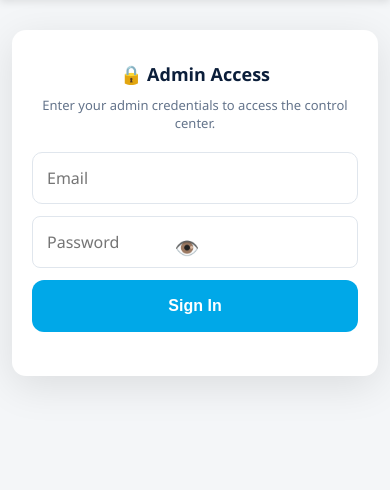
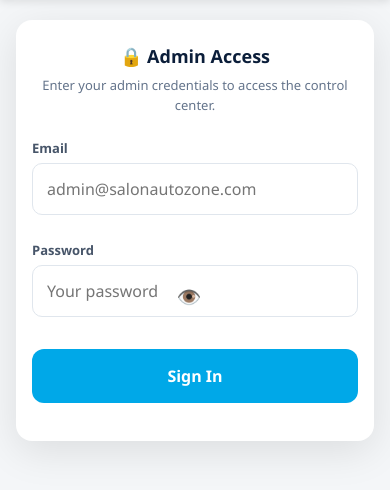
Before and after one commit to barebonesdemolition/saloncarparts, a FastAPI app: page /admin-panel-x9k2m7 in a window 390 px wide. Shown: the part 72-562 px from the top of the page. Run offline with FastAPI, Linux system fonts and the light colour scheme.

Commit message:
Mobile-optimized admin login: fix input typing + eye icon position

```diff
--- a/app/templates/admin_dashboard.html
+++ b/app/templates/admin_dashboard.html
@@ -219,6 +219,54 @@ body{font-family:'Segoe UI',Arial,sans-serif;background:#f4f6f8;color:#1a1a1a}
     }
 }
 
+
+/* Mobile-optimized admin login */
+@media (max-width: 768px) {
+    .login-prompt {
+        margin: 20px 16px;
+        padding: 32px 20px;
+        border-radius: 16px;
+    }
+    .login-prompt h1 {
+        font-size: 20px;
+        margin-bottom: 8px;
+    }
+    .login-prompt p {
+        font-size: 13px;
+        margin-bottom: 24px;
+        line-height: 1.5;
+    }
+    .login-prompt input {
+        font-size: 16px !important;
+        padding: 14px !important;
+        min-height: 48px;
+        -webkit-appearance: none;
+        appearance: none;
+    }
+    #admin-password {
+        padding-right: 48px !important;
+    }
+    #admin-pw-toggle {
+        font-size: 20px !important;
+        padding: 10px !important;
+        min-width: 44px;
+        min-height: 44px;
+    }
+    .login-prompt button[onclick*="loginAdmin"] {
+        font-size: 16px !important;
+        padding: 16px !important;
+        min-height: 52px;
+        border-radius: 12px;
+    }
+}
+
+@media (max-width: 400px) {
+    .login-prompt {
+        padding: 24px 16px;
+    }
+    .login-prompt h1 { font-size: 18px; }
+}
+
 </style>
 </head>
 <body>
@@ -237,16 +285,45 @@ body{font-family:'Segoe UI',Arial,sans-serif;background:#f4f6f8;color:#1a1a1a}
 <div id="login-prompt" class="login-prompt" style="display:none;">
   <h1>🔒 Admin Access</h1>
   <p>Enter your admin credentials to access the control center.</p>
-  <input type="email" id="admin-email" placeholder="Email" autocomplete="email" inputmode="email" autocapitalize="off" autocorrect="off" spellcheck="false">
-  <div style="position:relative;">
-                <input type="password" id="admin-password" placeholder="Password" autocomplete="current-password" style="width:100%;padding:12px 44px 12px 12px;border:1px solid #e0e6ed;border-radius:8px;font-size:14px;font-family:inherit;">
-                <button type="button" onclick="togglePassword('admin-password', this)" style="position:absolute;right:8px;top:50%;transform:translateY(-50%);background:none;border:none;cursor:pointer;padding:6px;color:#64748b;font-size:18px;" aria-label="Show password">👁️</button>
-            </div>
-  <button onclick="loginAdmin()">Sign In</button>
-  <div id="login-status" style="margin-top:12px;font-size:13px;"></div>
+
+  <div style="text-align:left;max-width:400px;margin:0 auto;">
+    <label for="admin-email" style="display:block;font-size:13px;color:#475569;font-weight:600;margin-bottom:6px;">Email</label>
+    <input
+      type="email"
+      id="admin-email"
+      placeholder="admin@salonautozone.com"
+      autocomplete="email"
+      inputmode="email"
+      autocapitalize="off"
+      autocorrect="off"
+      spellcheck="false"
+      style="width:100%;padding:14px;border:1px solid #e0e6ed;border-radius:10px;font-size:16px;font-family:inherit;box-sizing:border-box;outline:none;">
+
+    <label for="admin-password" style="display:block;font-size:13px;color:#475569;font-weight:600;margin-bottom:6px;margin-top:14px;">Password</label>
+    <div style="position:relative;width:100%;">
+      <input
+        type="password"
+        id="admin-password"
+        placeholder="Your password"
+        autocomplete="current-password"
+        style="width:100%;padding:14px 48px 14px 14px;border:1px solid #e0e6ed;border-radius:10px;font-size:16px;font-family:inherit;box-sizing:border-box;outline:none;">
+      <button
+        type="button"
+        id="admin-pw-toggle"
+        onclick="togglePassword('admin-password', this)"
+        style="position:absolute;right:6px;top:50%;transform:translateY(-50%);background:none;border:none;cursor:pointer;padding:8px;font-size:18px;line-height:1;color:#64748b;"
+        aria-label="Show password">👁️</button>
+    </div>
+  </div>
+
+  <button
+    onclick="loginAdmin()"
+    style="width:100%;max-width:400px;margin-top:20px;padding:16px;background:#00a8e8;color:white;border:none;border-radius:12px;font-weight:bold;font-size:16px;cursor:pointer;font-family:inherit;min-height:52px;">
+    Sign In
+  </button>
+  <div id="login-status" style="margin-top:14px;font-size:14px;text-align:center;font-weight:600;color:#64748b;"></div>
 </div>
 
-<!-- Main dashboard (shown if authenticated) -->
 <div id="dashboard" class="container" style="display:none;">
   <div class="stats-grid" id="stats-grid">
     <div class="loading" style="grid-column:1/-1;">Loading stats...</div>
```
